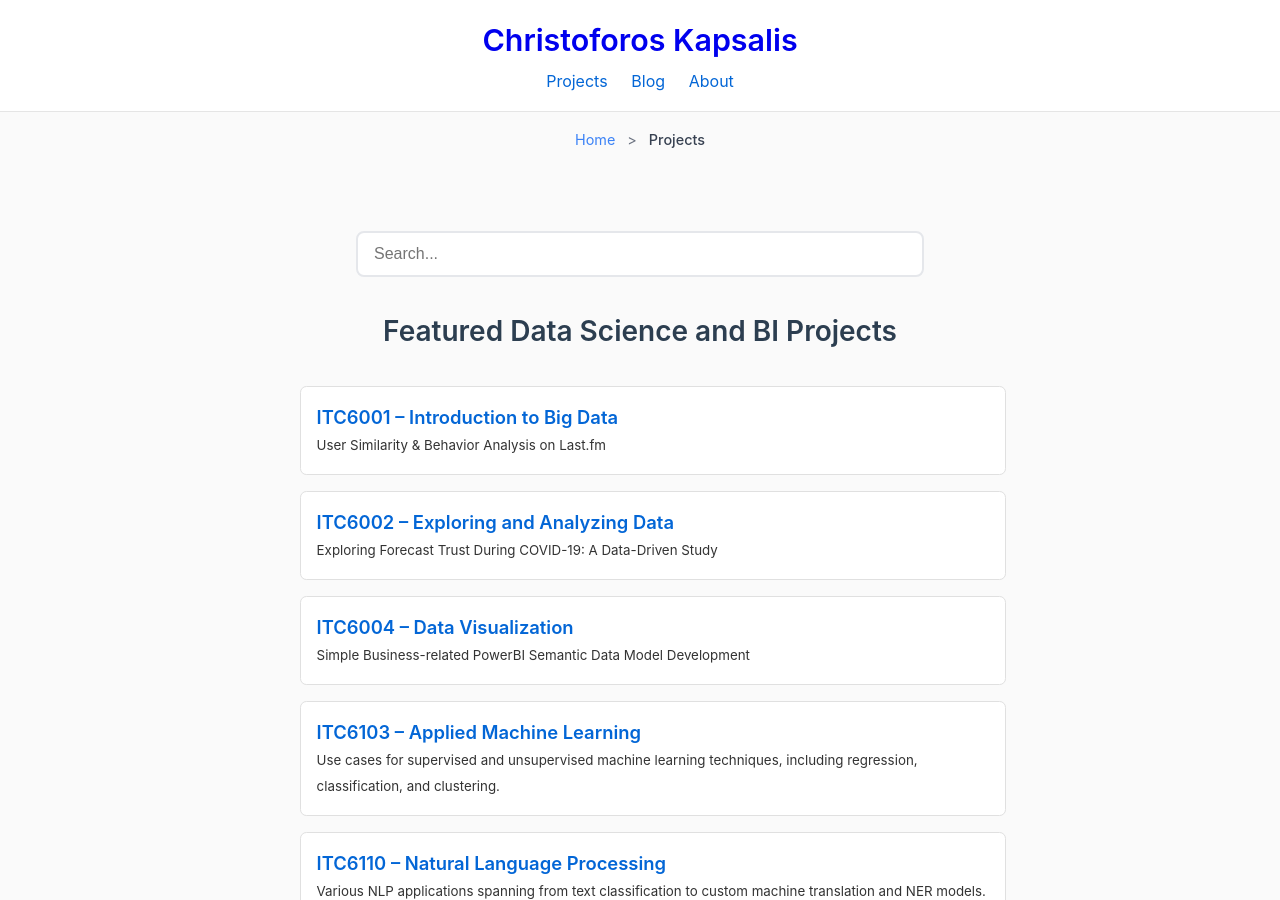
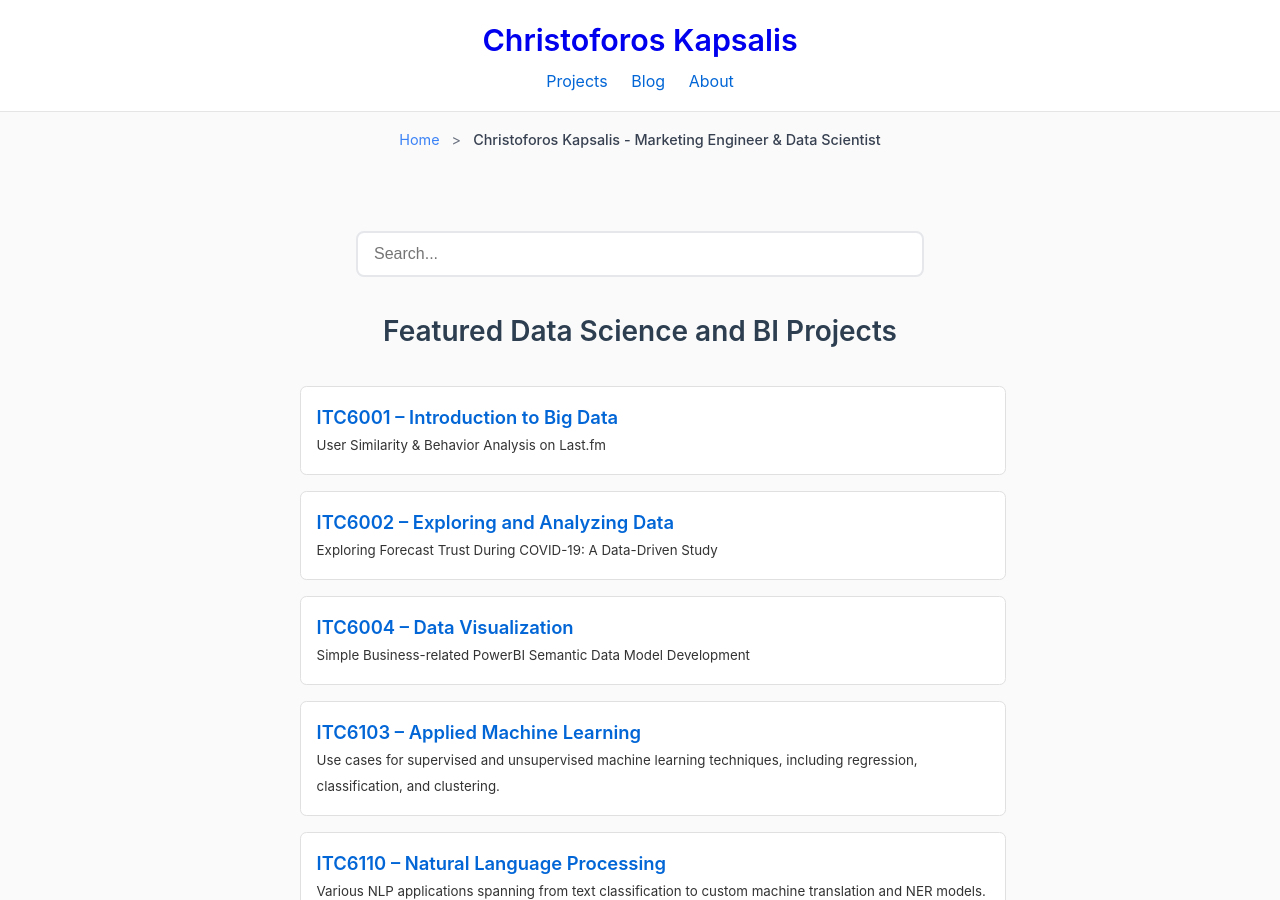
Before and after one commit to C-Kapsalis/portfolio-website, a Jekyll site: the page built from index.md, in a window 1280 px wide and 900 px high. Built offline with Jekyll 4.4.1, drawn with Linux system fonts in a browser that asks for light colours; comment, search, counter and statistics services are not loaded; some of the changed lines change nothing that is shown.

Commit message:
adjustment of the title and description of the homepage & listings

```diff
--- a/index.md
+++ b/index.md
@@ -1,7 +1,9 @@
 ---
 layout: default
-title: Projects
+title: "Christoforos Kapsalis - Marketing Engineer & Data Scientist"
 description: "Data science and marketing analytics portfolio showcasing machine learning, BI, and statistical analysis projects"
+keywords: "Christoforos Kapsalis, greek marketing professionals, marketing analysts in greece, marketing analysts in new york, data science, marketing engineer, marketing analytics, marketing business intelligence, marketing bi, business intelligence, data science portfolio, marketing blog, business data science blog"
+author: "Christoforos Kapsalis"
 ---
 
 # Featured Data Science and BI Projects
```
Also changed, not shown: 1 other file.
